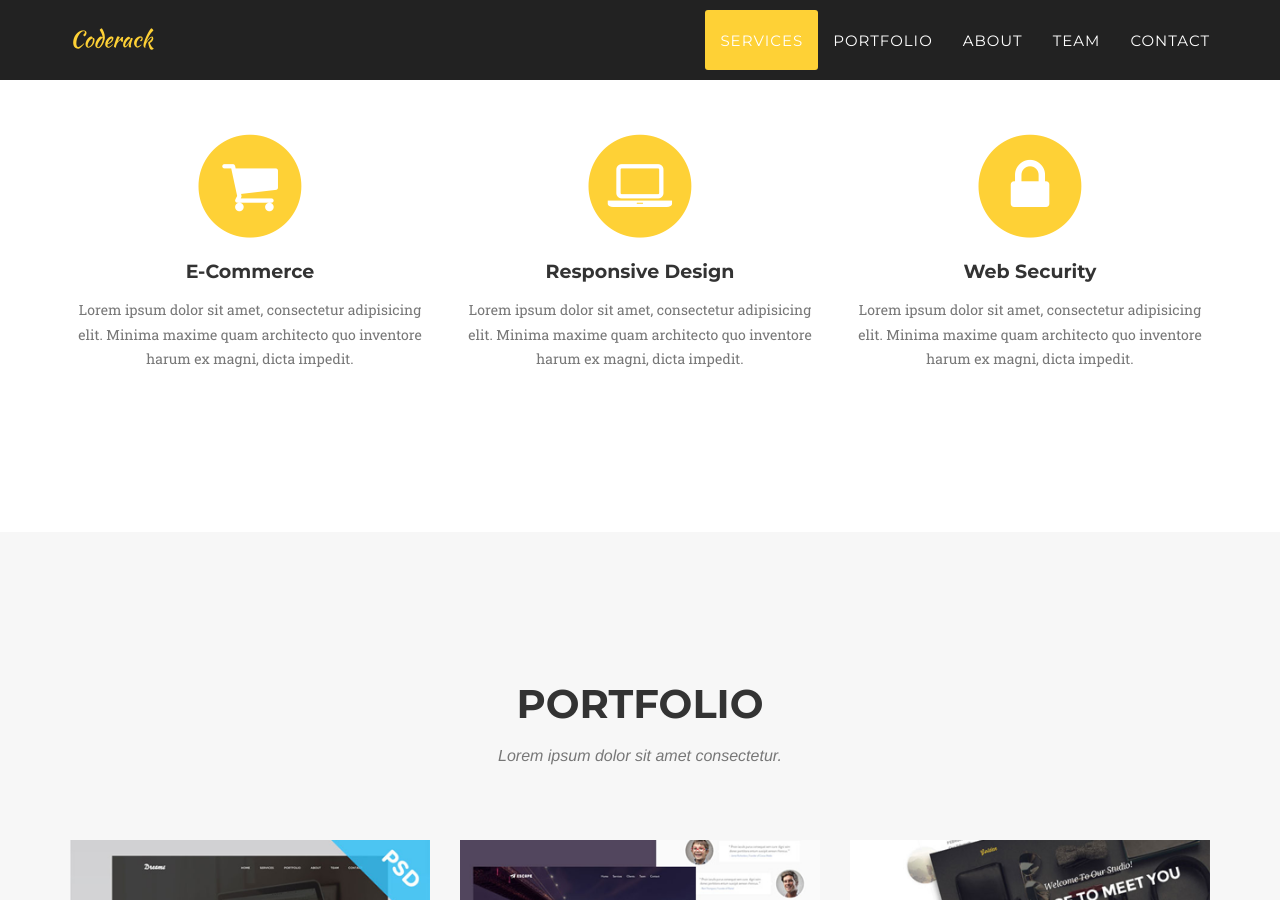
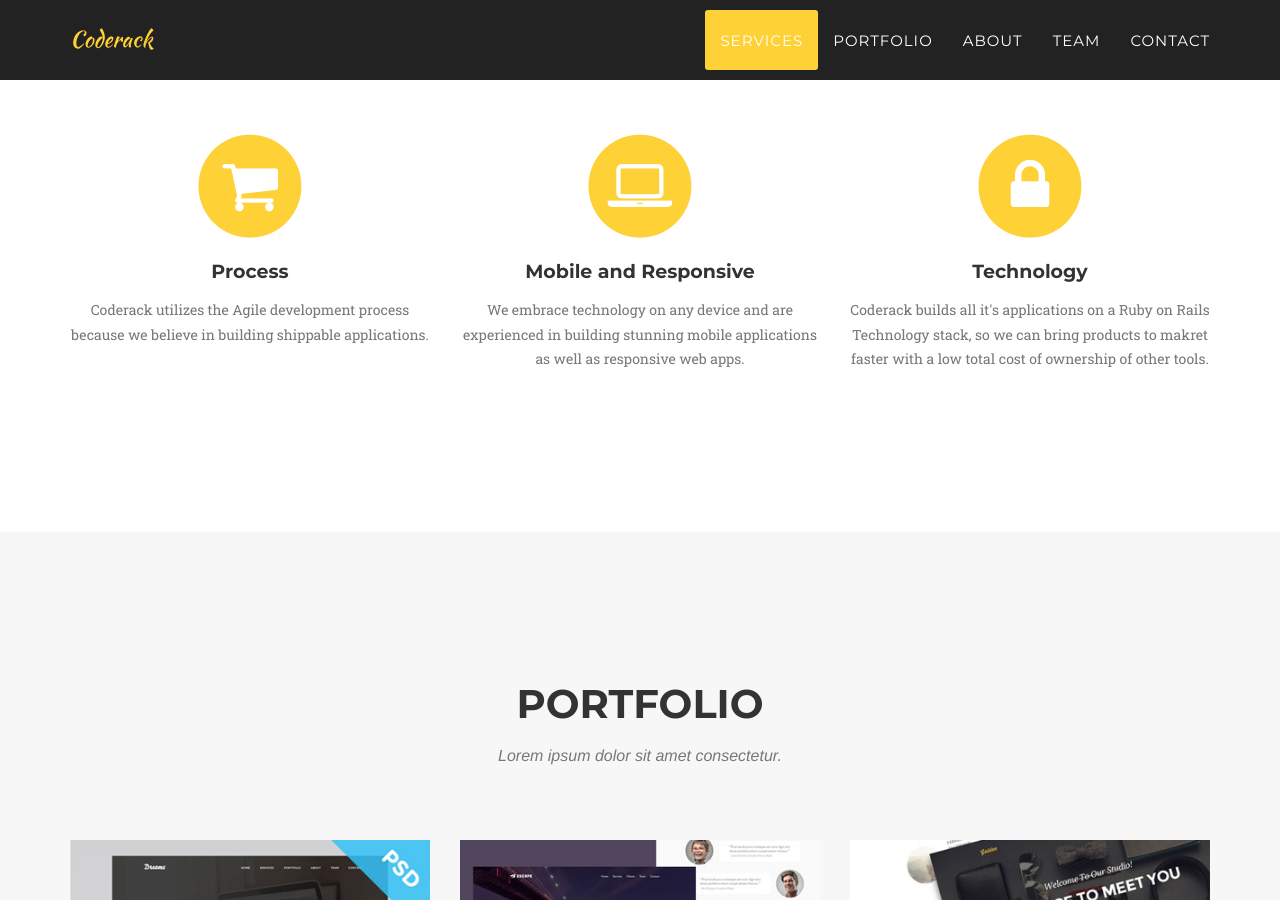
Before and after one commit to coderack/coderack.github.io, a Jekyll site: the page built from index.html, in a window 1280 px wide and 900 px high, scrolled down 938 px. Built offline with Jekyll 4.4.1, drawn with Linux system fonts in a browser that asks for light colours; some web fonts are replaced.

Commit message:
Update services section.

```diff
--- a/_includes/services.html
+++ b/_includes/services.html
@@ -13,24 +13,24 @@
                         <i class="fa fa-circle fa-stack-2x text-primary"></i>
                         <i class="fa fa-shopping-cart fa-stack-1x fa-inverse"></i>
                     </span>
-                    <h4 class="service-heading">E-Commerce</h4>
-                    <p class="text-muted">Lorem ipsum dolor sit amet, consectetur adipisicing elit. Minima maxime quam architecto quo inventore harum ex magni, dicta impedit.</p>
+                    <h4 class="service-heading">Process</h4>
+                    <p class="text-muted">Coderack utilizes the Agile development process because we believe in building shippable applications.</p>
                 </div>
                 <div class="col-md-4">
                     <span class="fa-stack fa-4x">
                         <i class="fa fa-circle fa-stack-2x text-primary"></i>
                         <i class="fa fa-laptop fa-stack-1x fa-inverse"></i>
                     </span>
-                    <h4 class="service-heading">Responsive Design</h4>
-                    <p class="text-muted">Lorem ipsum dolor sit amet, consectetur adipisicing elit. Minima maxime quam architecto quo inventore harum ex magni, dicta impedit.</p>
+                    <h4 class="service-heading">Mobile and Responsive</h4>
+                    <p class="text-muted">We embrace technology on any device and are experienced in building stunning mobile applications as well as responsive web apps.</p>
                 </div>
                 <div class="col-md-4">
                     <span class="fa-stack fa-4x">
                         <i class="fa fa-circle fa-stack-2x text-primary"></i>
                         <i class="fa fa-lock fa-stack-1x fa-inverse"></i>
                     </span>
-                    <h4 class="service-heading">Web Security</h4>
-                    <p class="text-muted">Lorem ipsum dolor sit amet, consectetur adipisicing elit. Minima maxime quam architecto quo inventore harum ex magni, dicta impedit.</p>
+                    <h4 class="service-heading">Technology</h4>
+                    <p class="text-muted">Coderack builds all it's applications on a Ruby on Rails Technology stack, so we can bring products to makret faster with a low total cost of ownership of other tools.</p>
                 </div>
             </div>
         </div>
```
